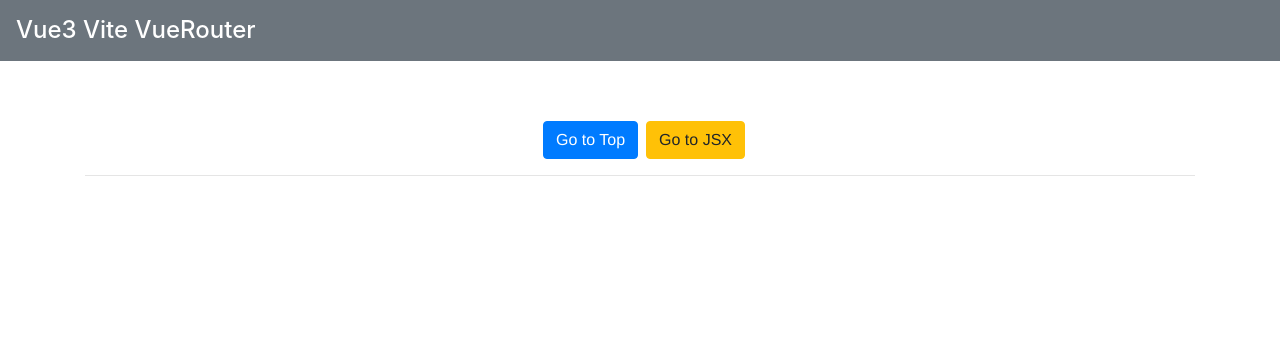
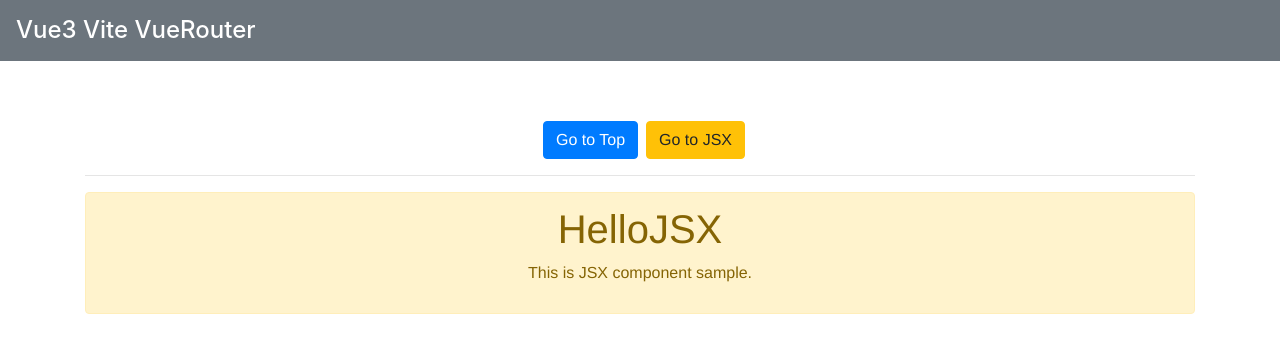
Before and after one commit to 4masa6/vue_router, a Vue app: page /jsx in a window 1280 px wide. Shown: the top 352 px of the page. Built offline with nearby package versions, Linux system fonts and the light colour scheme.

Commit message:
JSXファイル修正

```diff
--- a/src/components/helloJSX.jsx
+++ b/src/components/helloJSX.jsx
@@ -7,11 +7,11 @@ export default {
       title: 'HelloJSX',
       msg: 'This is JSX component sample.',
     })
-    return () => {
-      <div className="alert alert-warning">
+    return () => (
+      <div class="alert alert-warning">
         <h1>{data.title}</h1>
         <p>{data.msg}</p>
       </div>
-    }
+    )
   }
 }
```
